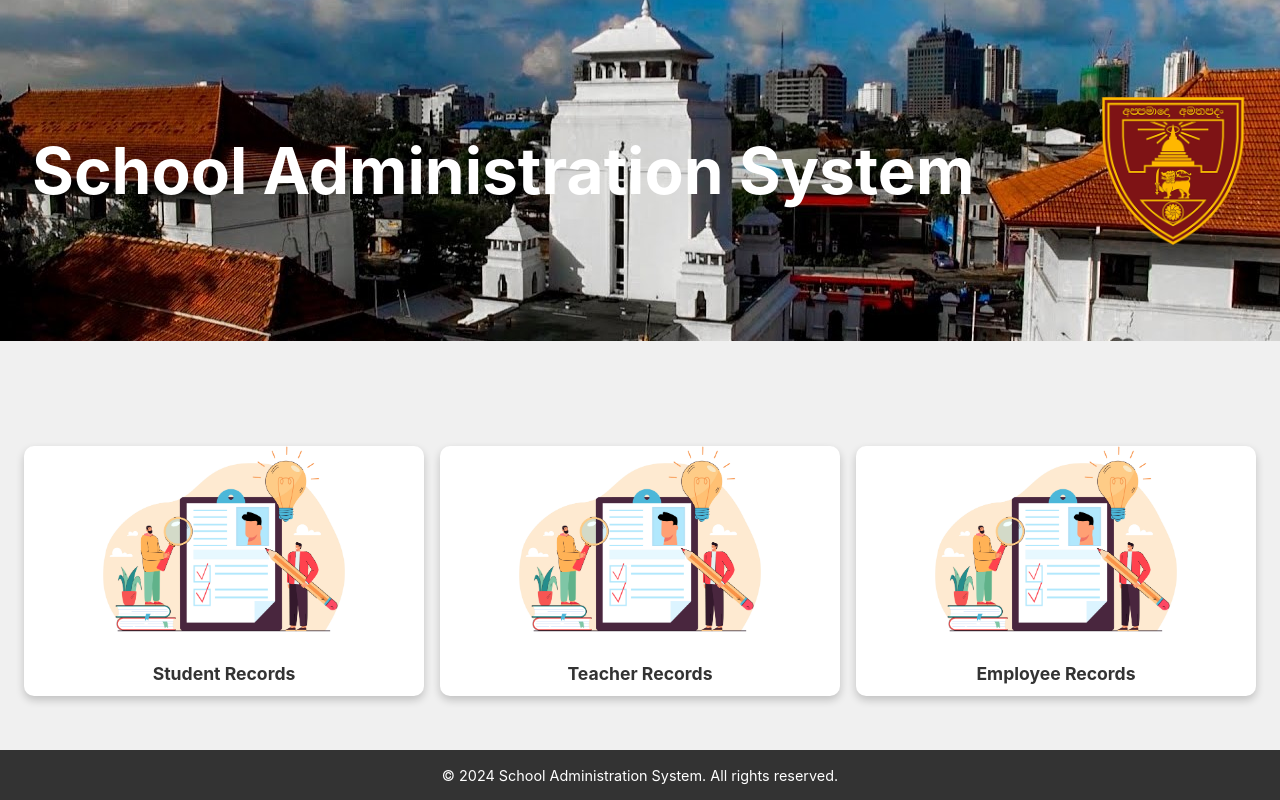
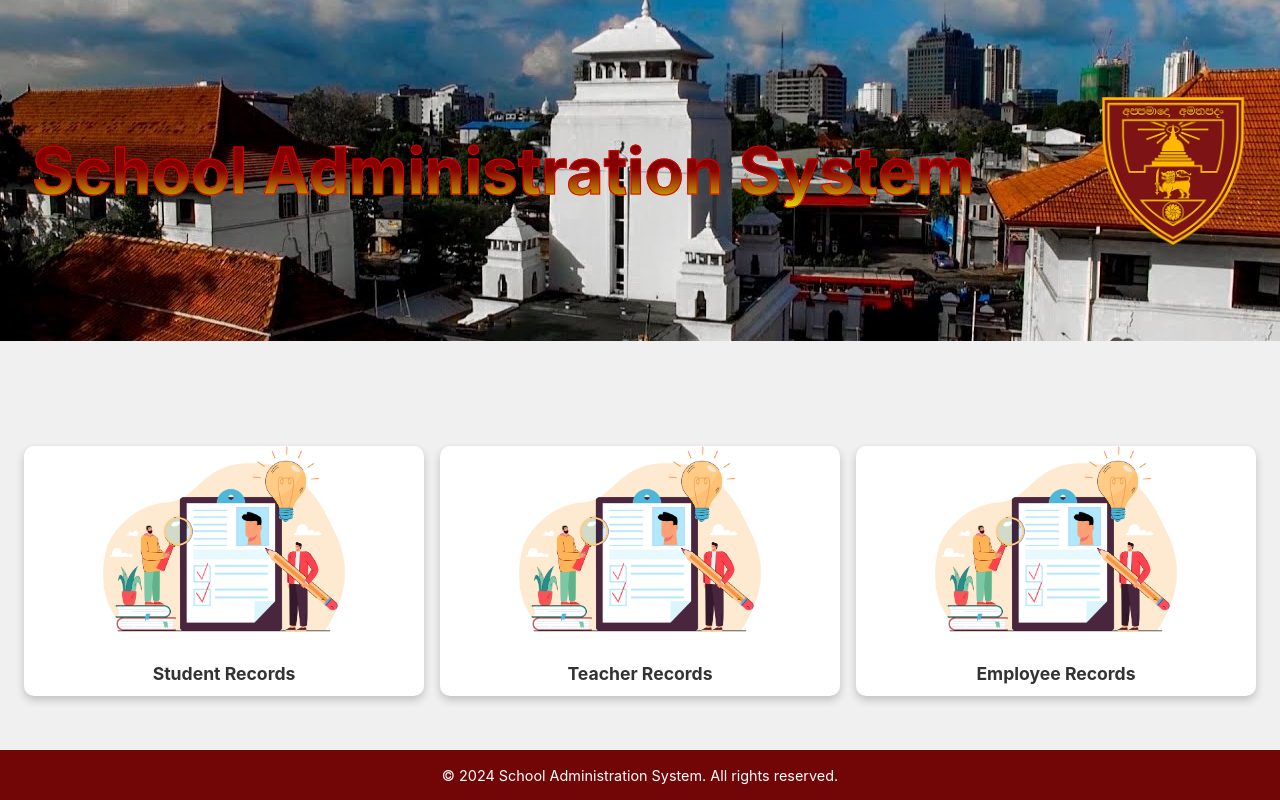
Before and after one commit to Ishara-Vithanage/React-.Net-Learning, a React (Create React App) app: page /dashboard in a window 1280 px wide. Built offline with nearby package versions, Linux system fonts and the light colour scheme.

Commit message:
dashboard updated

```diff
--- a/src/component/styles/Footer.module.css
+++ b/src/component/styles/Footer.module.css
@@ -1,6 +1,6 @@
 .footer {
     height: 50px;
-    background-color: #333;
+    background-color: #720606;
     color: white;
     display: flex;
     align-items: center;
--- a/src/pages/styles/Dashboard.module.css
+++ b/src/pages/styles/Dashboard.module.css
@@ -20,6 +20,11 @@
 .title {
     color: white;
     font-size: 4rem;
+    font-weight: bold;
+    background: linear-gradient(180deg, rgb(134, 1, 1) 50%, rgb(226, 233, 7) 100%);
+    -webkit-text-stroke: 1px rgb(226, 0, 0);
+    -webkit-background-clip: text;
+    -webkit-text-fill-color: transparent;
     font-weight: bold;
 }
 
```
